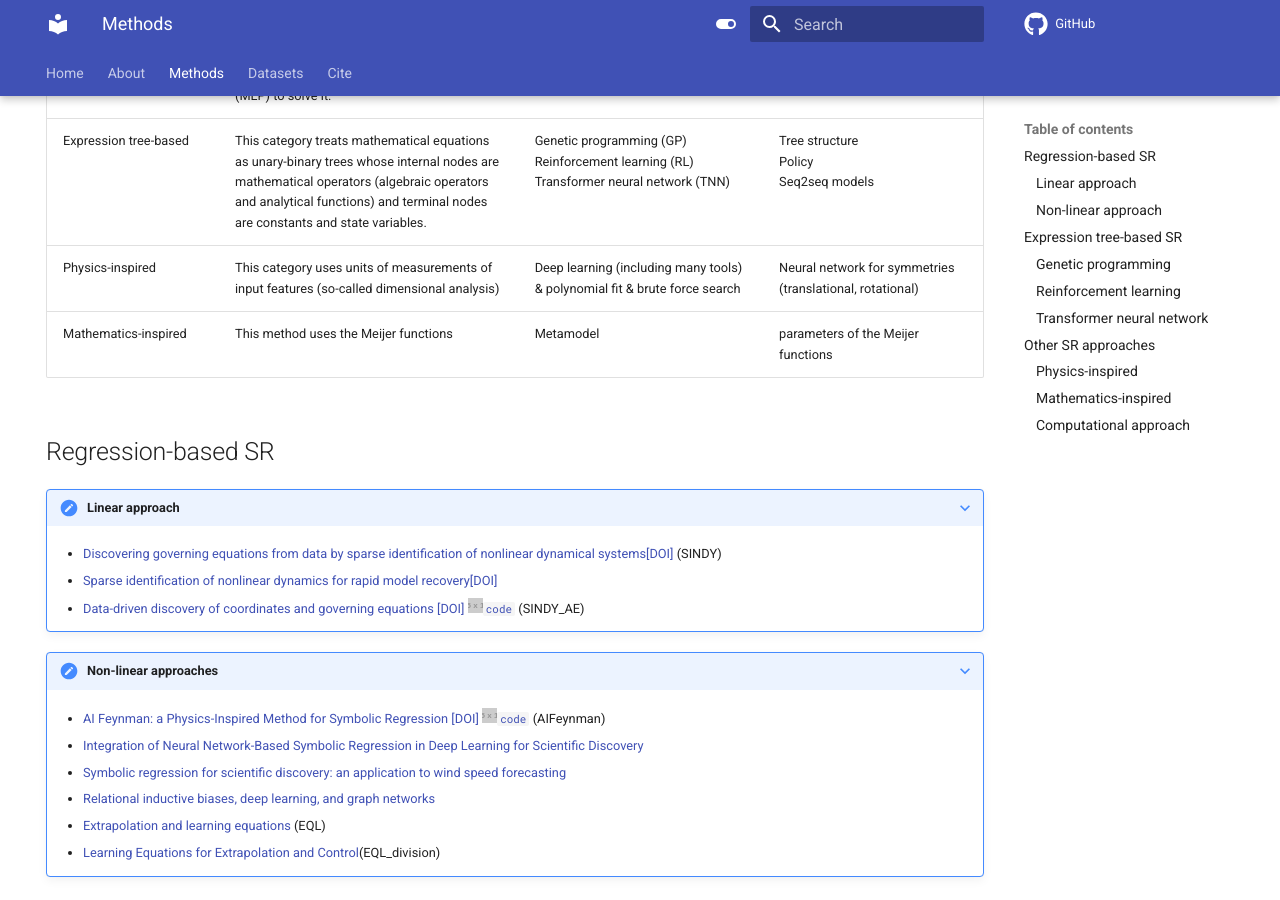
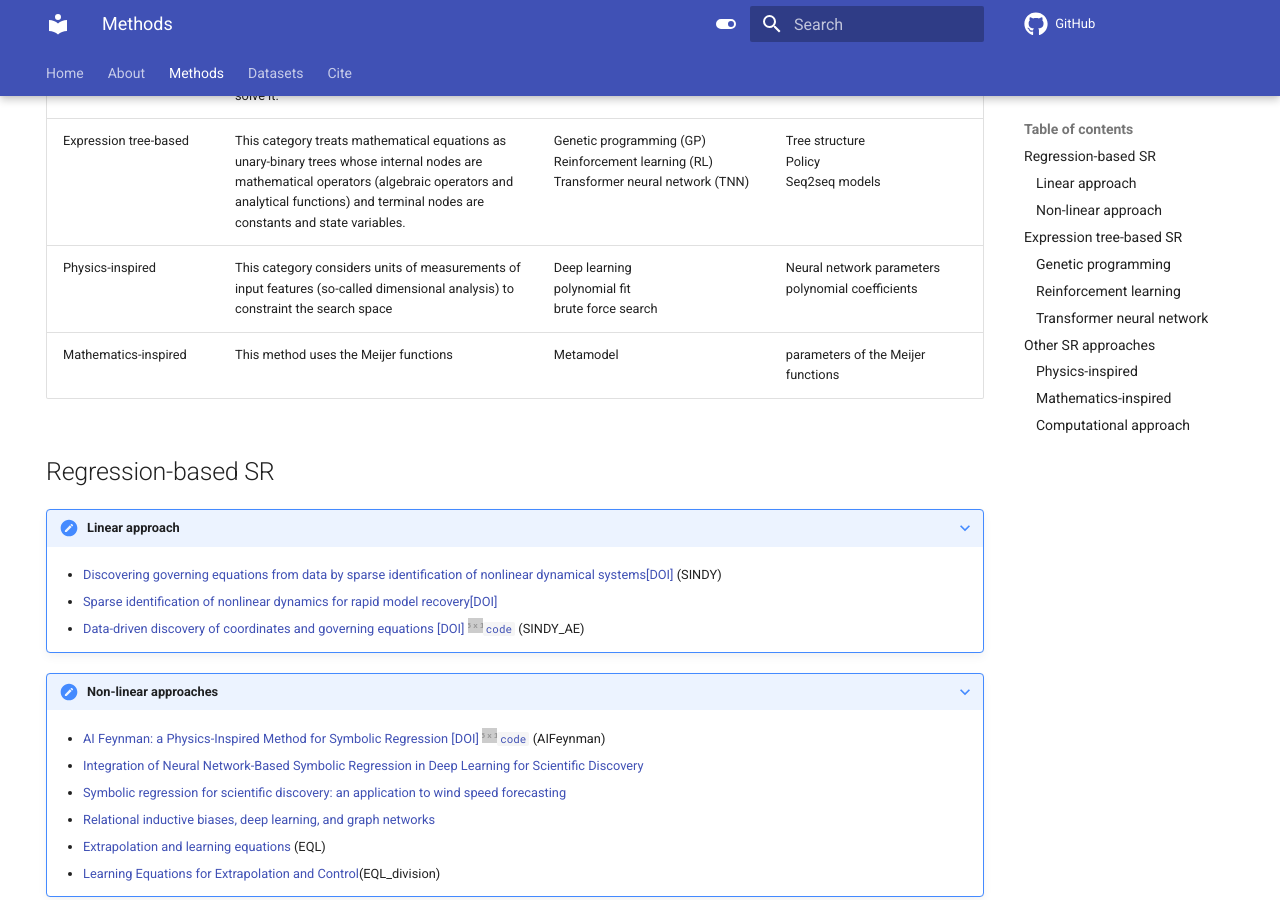
Before and after one commit to nmakke/SR-LivingReview, an MkDocs documentation site: the page built from docs/methods.md, in a window 1280 px wide and 900 px high, scrolled down 370 px. Built offline with MkDocs 1.6.1 and Material for MkDocs 9.7.7, drawn with Linux system fonts in a browser that asks for light colours; formulas are drawn with MathJax 3; comment, search, counter and statistics services are not loaded.

Commit message:
Update methods.md

```diff
--- a/docs/methods.md
+++ b/docs/methods.md
@@ -14,7 +14,7 @@ Below you find the list of SR methods for each category.
 | ---- | ------- | --- | --- |
 | Regression-based | This category assumes a predefined model structure and learns only parameters. The linear approach formulates the SR problem as a system of linear equations, whereas the non-linear approach relies on multi-layer perceptron (MLP) to solve it. | Linear SR (sparse regression) <br> Non-linear SR | System of linear equations <br> Deep Neural Network (DNN) |
 | Expression tree-based | This category treats mathematical equations as unary-binary trees whose internal nodes are mathematical operators (algebraic operators and  analytical functions) and terminal nodes are constants and state variables. | Genetic programming (GP) <br> Reinforcement learning (RL) <br> Transformer neural network (TNN) | Tree structure <br> Policy <br> Seq2seq models |
-| Physics-inspired | This category uses units of measurements of input features (so-called dimensional analysis) | Deep learning (including many tools) & polynomial fit & brute force search | Neural network for symmetries (translational, rotational) |
+| Physics-inspired | This category considers units of measurements of input features (so-called dimensional analysis) to constraint the search space | Deep learning <br> polynomial fit <br> brute force search | Neural network parameters <br> polynomial coefficients |
 | Mathematics-inspired| This method uses the Meijer functions | Metamodel | parameters of the Meijer functions |
 
 ## Regression-based SR
```
